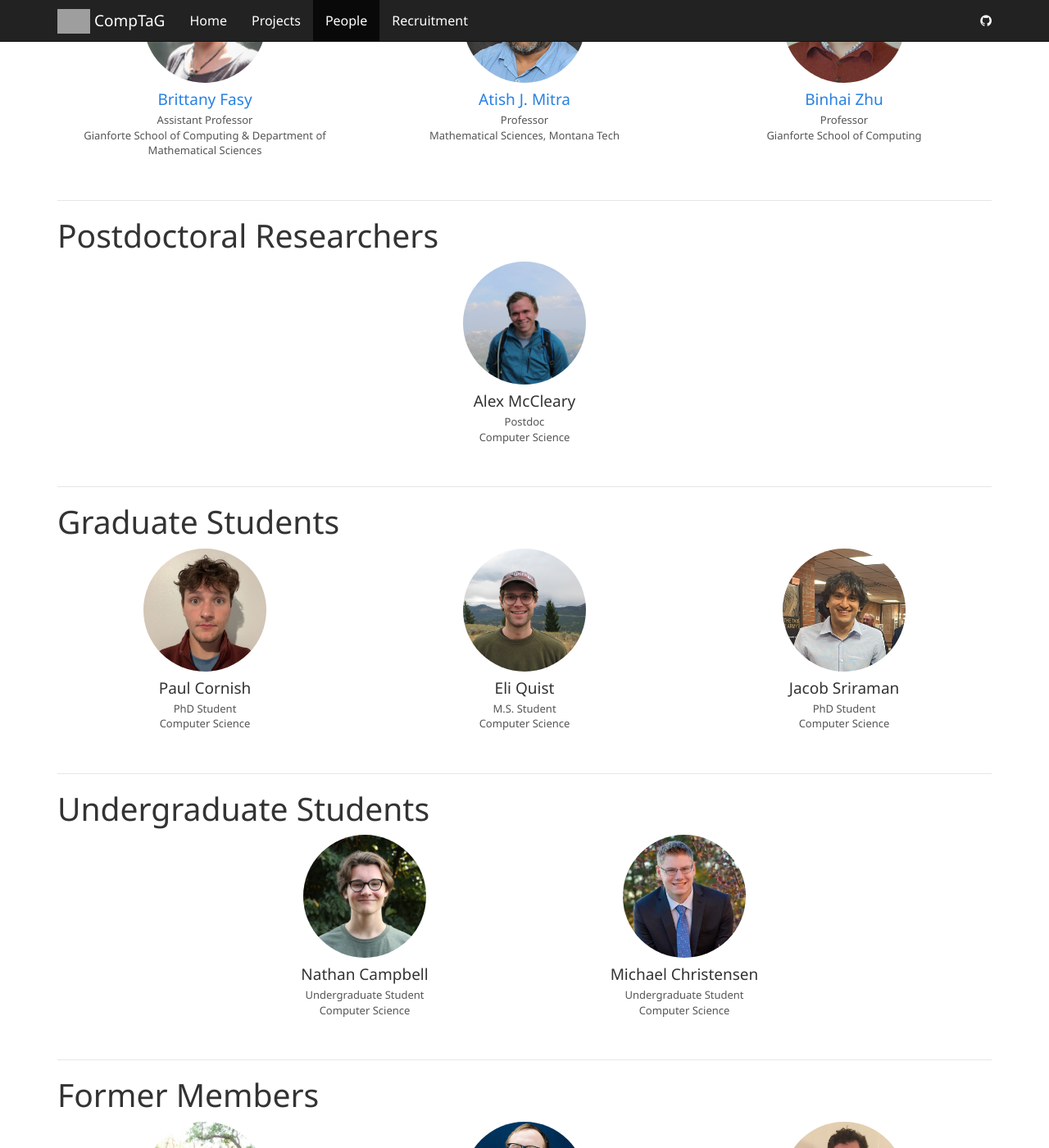
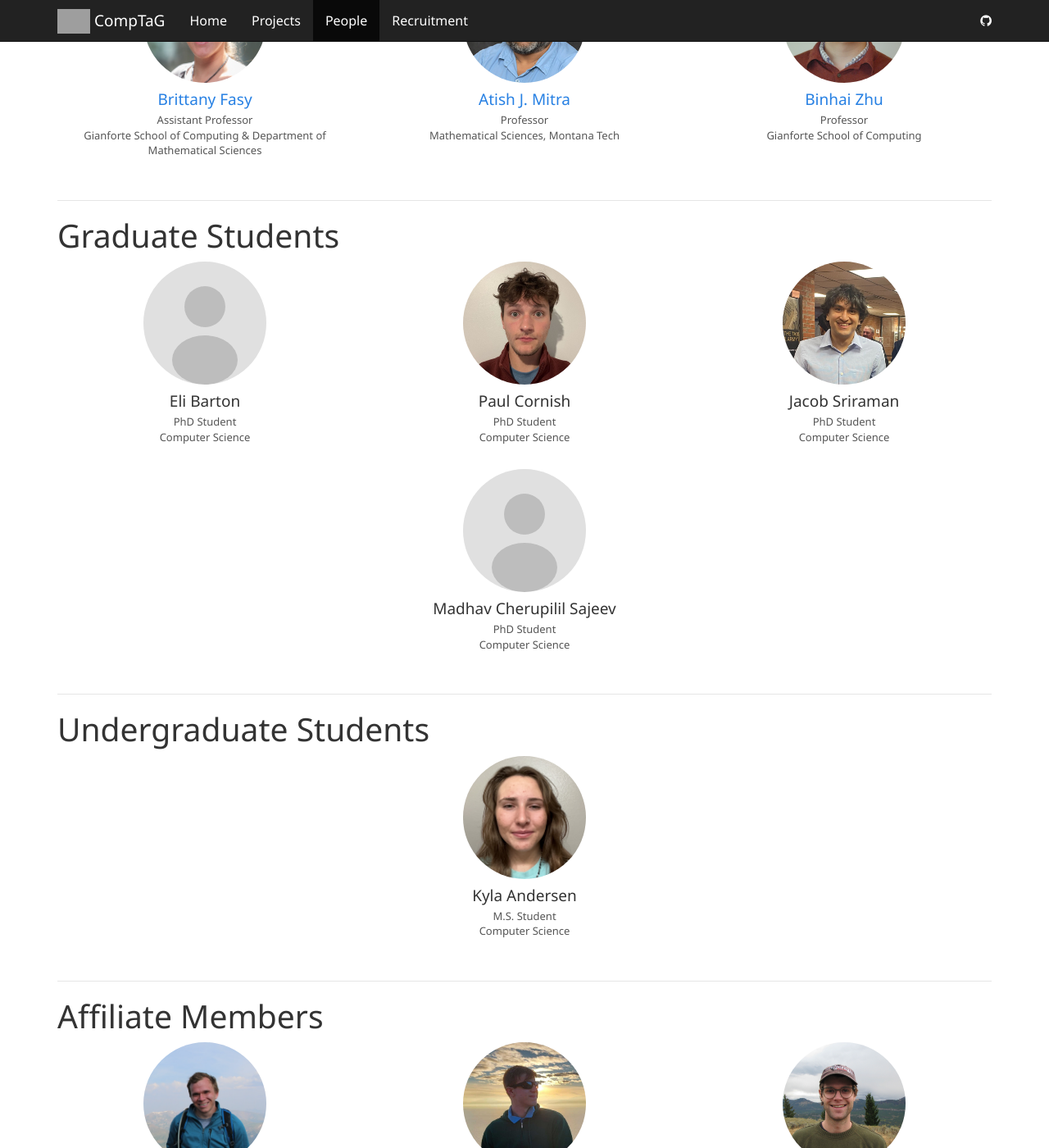
Before and after one commit to compTAG/comptag.github.io, a Jekyll site: the page built from people.html, in a window 1280 px wide and 1400 px high, scrolled down 194 px. Shown: the whole window at 82% size. Built offline with Jekyll 4.4.1, drawn with Linux system fonts in a browser that asks for light colours; comment, search, counter and statistics services are not loaded; some of the changed text lies outside the part shown; grey boxes are pictures that could not be loaded.

Commit message:
Update members, add conditional liquid
- Added Eli Barton, Madhav Cherupilil Sajeev, Nathan Patera, Kyla Andersen.
- Updated Membership
- Added an "affiliate" membership group.
- If group membership is none, the group does not render on the website.
- Add `photo-position` in the people.yml so photos can be shifted left/right or up/down.

```diff
--- a/_data/people.yml
+++ b/_data/people.yml
@@ -6,6 +6,7 @@
       role: Assistant Professor
       department: Gianforte School of Computing & Department of Mathematical Sciences
       photo: assets/people/brittany.jpg
+      photo-position: "50% 20%" # (LR, TB)
       website: http://www.fasy.us
       bio: >
         Dr. Fasy joined MSU in 2015, after postdocs at Tulane University and
@@ -24,6 +25,7 @@
       role: Professor
       department: Gianforte School of Computing
       photo: assets/people/binhai_zhu.jpg
+      photo-position: "50% 20%" # (LR, TB)
       website: https://www.cs.montana.edu/bhz/
       bio: >
         Dr. Zhu joined MSU in 2000. He obtained his PhD at McGill University
@@ -34,42 +36,56 @@
 # ------------------------------------------------------------------------------
 # POSTDOCTORAL RESEARCHERS
 - category: Postdoctoral Researchers
-  members:
-    - name: Alex McCleary
-      role: Postdoc
-      department: Computer Science
-      photo: assets/people/alex.png
+  members: []
 
 # ------------------------------------------------------------------------------
 # GRADUATE STUDENTS
 - category: Graduate Students
   members:
+    - name: Eli Barton
+      role: PhD Student
+      department: Computer Science
+      photo: assets/people/eli_barton.jpg
     - name: Paul Cornish
       role: PhD Student
       department: Computer Science
       photo: assets/people/paul.jpg
-    - name: Eli Quist
-      role: M.S. Student
-      department: Computer Science
-      photo: assets/people/eli.jpg
     - name: Jacob Sriraman
       role: PhD Student
       department: Computer Science
       photo: assets/people/jacob.jpg
+    - name: Madhav Cherupilil Sajeev
+      role: PhD Student
+      department: Computer Science
+      photo: assets/people/madhav.jpg
 
 
 # ------------------------------------------------------------------------------
 # UNDERGRADUATE STUDENTS
 - category: Undergraduate Students
   members:
-    - name: Nathan Campbell
-      role: Undergraduate Student
+    - name: Kyla Andersen
+      role: M.S. Student
       department: Computer Science
-      photo: assets/people/nathan-campbell.jpg
-    - name: Michael Christensen
-      role: Undergraduate Student
+      photo: assets/people/kyla_andersen.jpg
+      photo-position: "50% 0%" # (LR, TB)
+
+# ------------------------------------------------------------------------------
+# AFFILIATED MEMBERS
+- category: Affiliate Members
+  members:
+    - name: Alex McCleary
+      role: Postdoc
       department: Computer Science
-      photo: assets/people/michael-christensen.jpg
+      photo: assets/people/alex.png
+    - name: Nathan Patera
+      role: M.S. Student
+      department: Computer Science
+      photo: assets/people/nathan_patera.jpg
+    - name: Eli Quist
+      role: M.S. Student
+      department: Computer Science
+      photo: assets/people/eli_quist.jpg
 
 
 # ------------------------------------------------------------------------------
@@ -81,6 +97,16 @@
       department: Department of Mathematical Sciences
       photo: assets/people/robin.jpg
       website: https://robinbelton.github.io/
+
+    - name: Nathan Campbell
+      role: Undergraduate Student
+      department: Computer Science
+      photo: assets/people/nathan-campbell.jpg
+
+    - name: Michael Christensen
+      role: Undergraduate Student
+      department: Computer Science
+      photo: assets/people/michael-christensen.jpg
 
     - name: Brad McCoy
       role: PhD Student
@@ -128,6 +154,7 @@
       role: Undergraduate Student
       department: Computer Science & Mathematics
       photo: assets/people/nathan.jpg
+      photo-position: "50% 40%" # (LR, TB)
 
     - name: Lucia (Lucy) Williams
       role: PhD Student
--- /dev/null
+++ b/_plugins/file_exists.rb
@@ -0,0 +1,24 @@
+# https://talk.jekyllrb.com/t/how-to-check-if-a-certain-path-url-exists-in-the-generated-output-by-jekyll/8954/2
+module Jekyll
+  class FileExistsTag < Liquid::Tag
+
+    def initialize(tag_name, path, tokens)
+      super
+      @path = path
+    end
+
+    def render(context)
+      # Pipe parameter through Liquid to make additional replacements possible
+      url = Liquid::Template.parse(@path).render context
+
+      # Adds the site source, so that it also works with a custom one
+      site_source = context.registers[:site].config['source']
+      file_path = site_source + '/' + url
+
+      # Check if file exists (returns true or false)
+      "#{File.exist?(file_path.strip!)}"
+    end
+  end
+end
+
+Liquid::Template.register_tag('file_exists', Jekyll::FileExistsTag)
--- a/people.html
+++ b/people.html
@@ -6,13 +6,26 @@ sectionid: people
 
 <div class="container">
     {% for group in site.data.people %}
+    {% if group.members.size == 0 %}
+        {% continue %}
+    {% endif %}
     <h1>{{ group.category }}</h1>
     <div class="row people-row">
         {% for person in group.members %}
         <div class="col-md-4 col-sm-6 person-card">
+            {% capture img_exists %}{% file_exists {{person.photo}} %}{% endcapture %}
+            {% if img_exists == "true" %}
             <img src="{{ person.photo | relative_url }}"
-                 alt="{{ person.name }}"
-                 class="person-photo">
+                {% if person['photo-position'] != nil %}
+                style="object-position: {{ person['photo-position'] }}"
+                {% endif %}
+                alt="{{ person.name }}"
+                class="person-photo">
+            {% else %}
+            <img src="{{ "/assets/people/placeholder.svg" | relative_url }}"
+                alt="Placeholder photo"
+                class="person-photo">
+            {% endif %}
             <h4>
                 {% if person.website %}
                 <a href="{{ person.website }}">{{ person.name }}</a>
```
Also changed, not shown: assets/people/eli_quist.jpg (renamed from assets/people/eli.jpg), assets/people/kyla_andersen.jpg (added), assets/people/nathan_patera.jpg (added).
